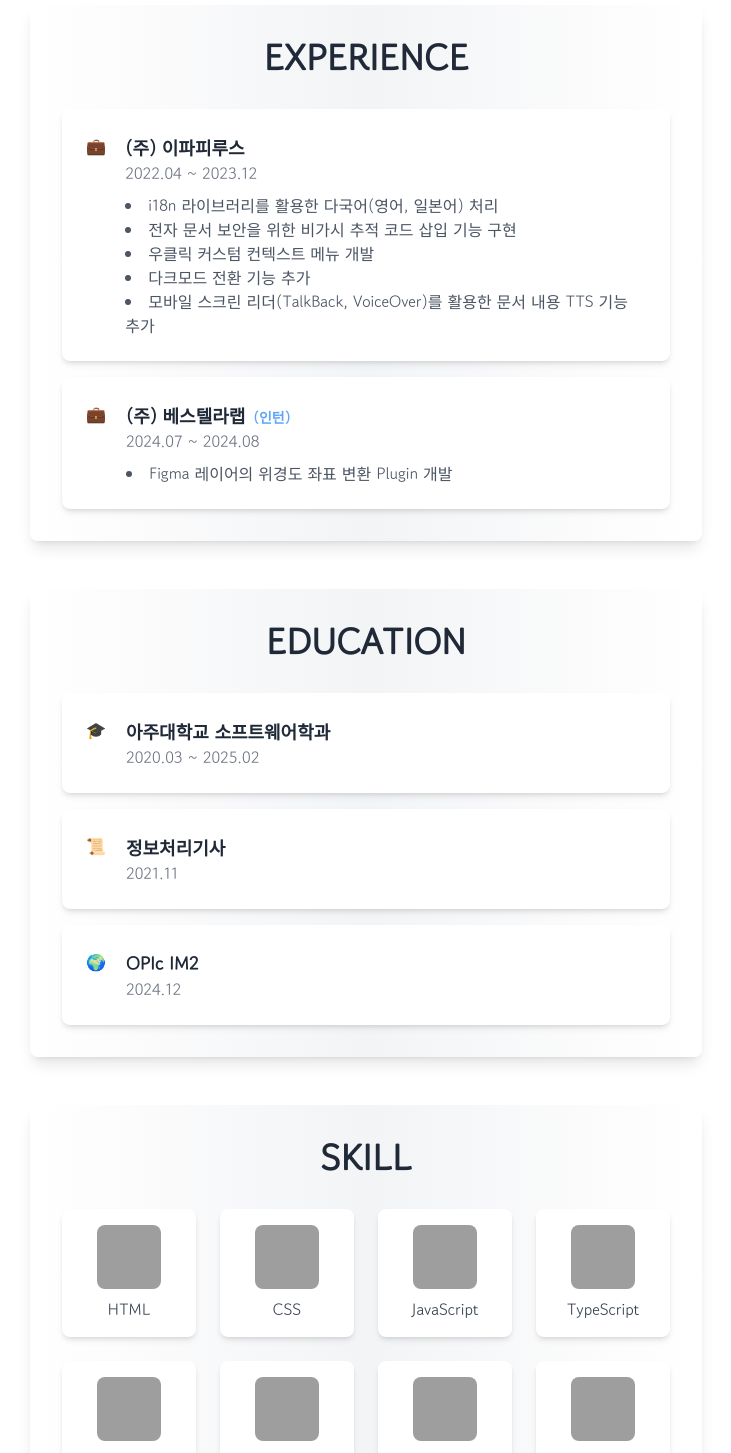
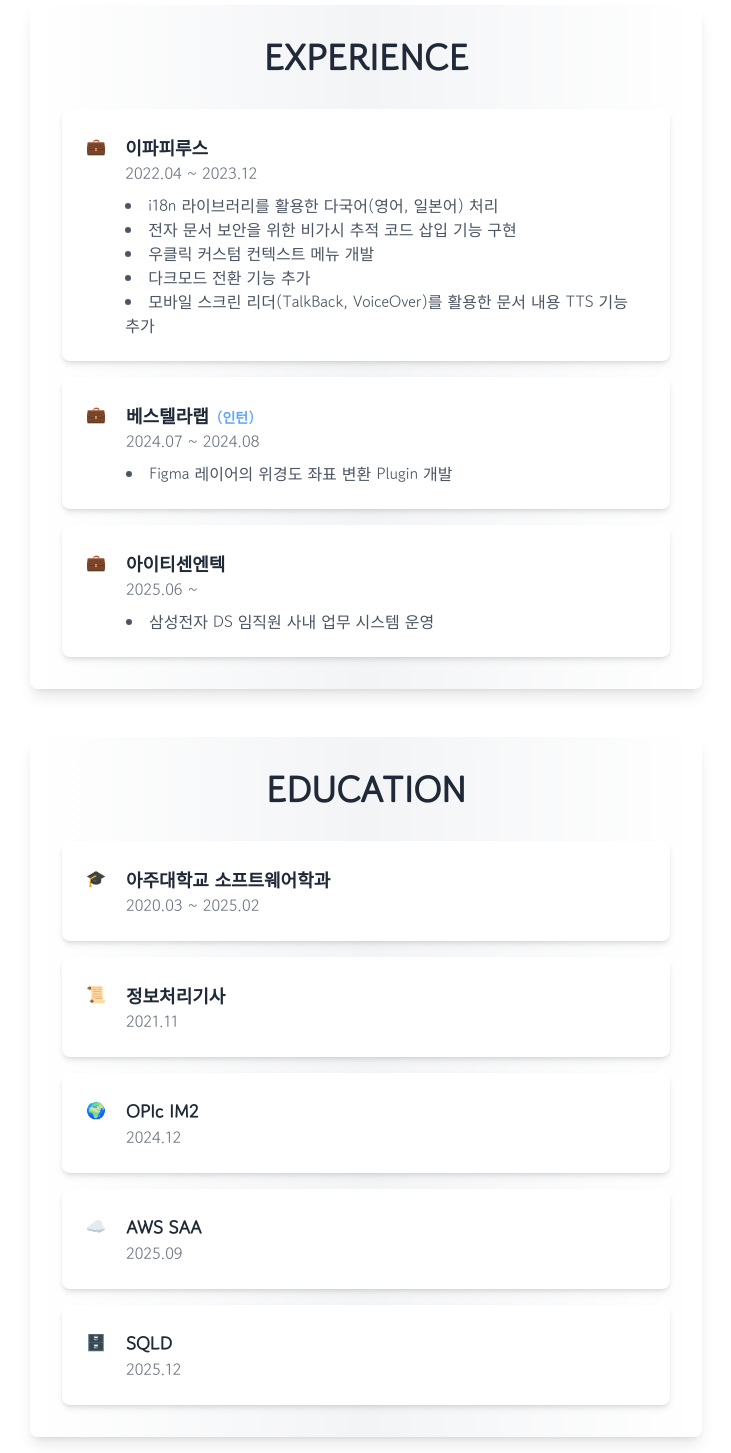
Before and after one commit to backbone94/next-portfolio, a Next.js app: page / in a window 1280 px wide. Shown: the part 760-2213 px from the top of the page, without its empty margins (274-1005 px from the left). Built offline with nearby package versions, Linux system fonts and the light colour scheme; grey boxes are pictures that could not be loaded; a web font is replaced by a local one.

Commit message:
chore: 경력 및 자격증 업데이트

```diff
--- a/app/components/Education.tsx
+++ b/app/components/Education.tsx
@@ -17,6 +17,16 @@ export default function Education() {
       title: 'OPIc IM2',
       issueDate: '2024.12',
       icon: '🌍',
+    },
+    {
+      title: 'AWS SAA',
+      issueDate: '2025.09',
+      icon: '☁️',
+    },
+    {
+      title: 'SQLD',
+      issueDate: '2025.12',
+      icon: '🗄️',
     },
   ];
 
--- a/app/components/Experience.tsx
+++ b/app/components/Experience.tsx
@@ -1,7 +1,7 @@
 export default function Experience() {
   const experiences = [
     {
-      company: '(주) 이파피루스',
+      company: '이파피루스',
       duration: '2022.04 ~ 2023.12',
       role: '정규직',
       tasks: [
@@ -13,13 +13,21 @@ export default function Experience() {
       ]
     },
     {
-      company: '(주) 베스텔라랩',
+      company: '베스텔라랩',
       duration: '2024.07 ~ 2024.08',
       role: '인턴',
       tasks: [
         'Figma 레이어의 위경도 좌표 변환 Plugin 개발'
       ]
-    }
+    },
+    {
+      company: '아이티센엔텍',
+      duration: '2025.06 ~',
+      role: '정규직',
+      tasks: [
+        '삼성전자 DS 임직원 사내 업무 시스템 운영',
+      ]
+    },
   ];
 
   return (
```
